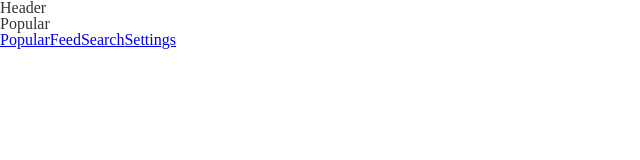
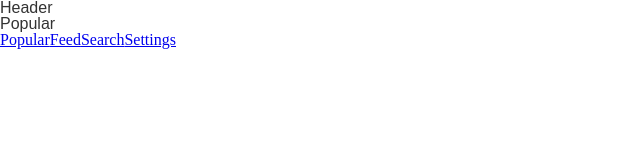
Before and after one commit to pumpumba/Influsion-front-end, a React app: page / in a window 1280 px wide. Shown: the top 160 px of the page, without its empty margins (0-640 px from the left). Built offline with nearby package versions, Linux system fonts and the light colour scheme; the HTML template or start-up script is replaced by a standard one.

Commit message:
Added font pacifico

```diff
--- a/src/styles/main.scss
+++ b/src/styles/main.scss
@@ -5,7 +5,7 @@ body {
     color: $gs-hard;
 }
 
-h2 {
+h1, h2, h3, h4, h5 {
     font-family: 'Montserrat', sans-serif;
 }
 
```
Also changed, not shown: 1 other file (tests, documents, lock files or other folders).
